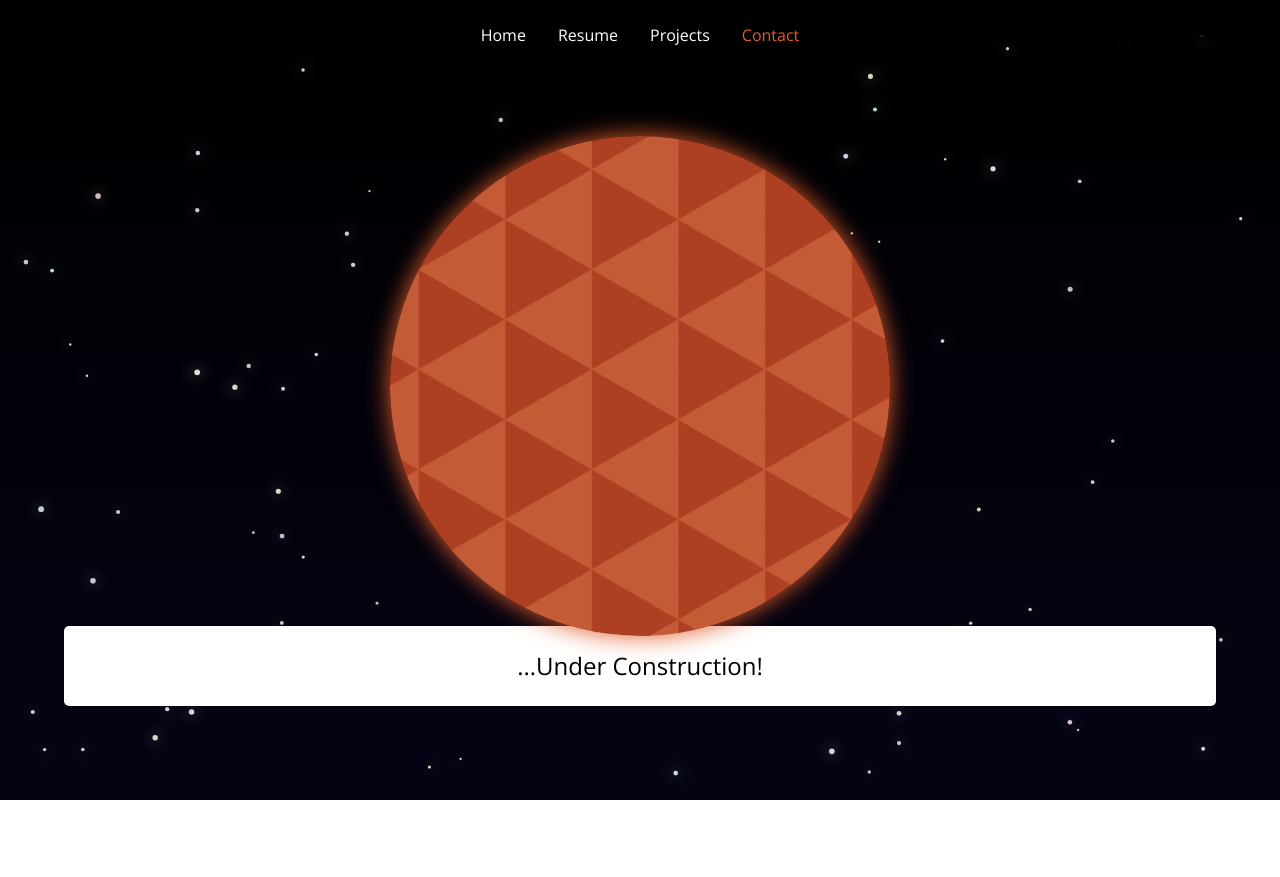
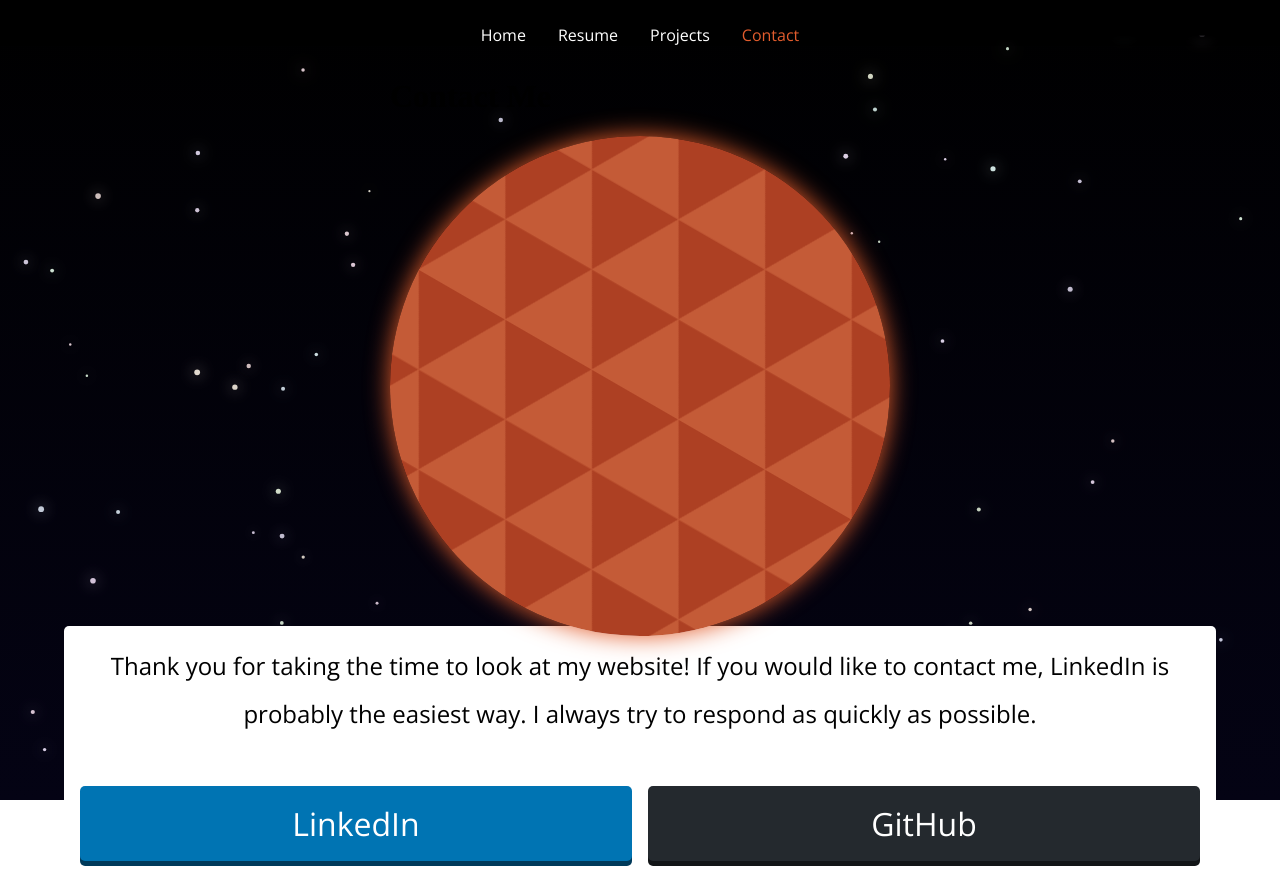
Before and after one commit to palmtopturtle/palmtopturtle.github.io, a React (Create React App) app: page /#/contact in a window 1280 px wide. Before the commit the page ends 800 px from the top, so only its background shows below. Built offline with nearby package versions, Linux system fonts and the light colour scheme.

Commit message:
Added content!

```diff
--- a/src/components/pages/contact/Contact.js
+++ b/src/components/pages/contact/Contact.js
@@ -7,7 +7,30 @@ const Contact = props => {
     <div>
       <Planet page="contact" title="Contact Me" />
       <div className={styles["content-container"]}>
-        <p>...Under Construction!</p>
+        <p>
+          Thank you for taking the time to look at my website! If you would like
+          to contact me, LinkedIn is probably the easiest way. I always try to
+          respond as quickly as possible.
+        </p>
+
+        <div className={styles["btn-container"]}>
+          <a
+            className={styles["btn-linkedin"]}
+            href="https://www.linkedin.com/in/jeff-g-7b6ba1164/"
+            target="_blank"
+            rel="noopener noreferrer"
+          >
+            LinkedIn
+          </a>
+          <a
+            className={styles["btn-github"]}
+            href="https://github.com/palmtopturtle"
+            target="_blank"
+            rel="noopener noreferrer"
+          >
+            GitHub
+          </a>
+        </div>
       </div>
     </div>
   );
--- a/src/components/pages/contact/contact.module.scss
+++ b/src/components/pages/contact/contact.module.scss
@@ -1,5 +1,37 @@
-@import '../../../global';
+@import "../../../global";
 
+//Colors
+$linkedin: hsl(201, 100%, 35%);
+$github: hsl(210, 12%, 16%);
+
+//Mixins
+@mixin contact-btn ($color) {
+    cursor: pointer;
+    text-decoration: none;
+    flex: 1;
+    text-align: center;
+    background-color: $color;
+    border-radius: 5px;
+    box-shadow: 0 5px 0 mix(black, $color, 50%);
+    padding: 1rem;
+    font-family: $font-family;
+    font-weight: $font-weight-medium;
+    font-size: $font-size-verylarge;
+    color: #fff;
+    transition: all 0.5s ease-in-out;
+    margin: 0 0.5rem;
+
+    @include phone {
+        font-size: $font-size-large;
+    }
+
+    &:hover {
+      background-color: mix(#fff, $color, 15);
+      flex: 2;
+    }
+}
+
+//Classes
 .content-container {
     p {
         text-align: center;
@@ -7,6 +39,26 @@
         font-weight: $font-weight-regular;
         font-family: $font-family;
         line-height: 2em;
-        margin: 0;
+        margin: 0 0 3rem 0;
+
+        @include phone {
+            font-size: $font-size-regular;
+            font-weight: $font-weight-medium;
+        }
     }
 }
+
+.btn-container {
+  display: flex;
+  justify-content: center;
+  align-items: center;
+  margin: 0 -0.5rem;
+
+  .btn-linkedin {
+      @include contact-btn($linkedin);
+  }
+
+  .btn-github {
+      @include contact-btn($github);
+  }
+}
```
